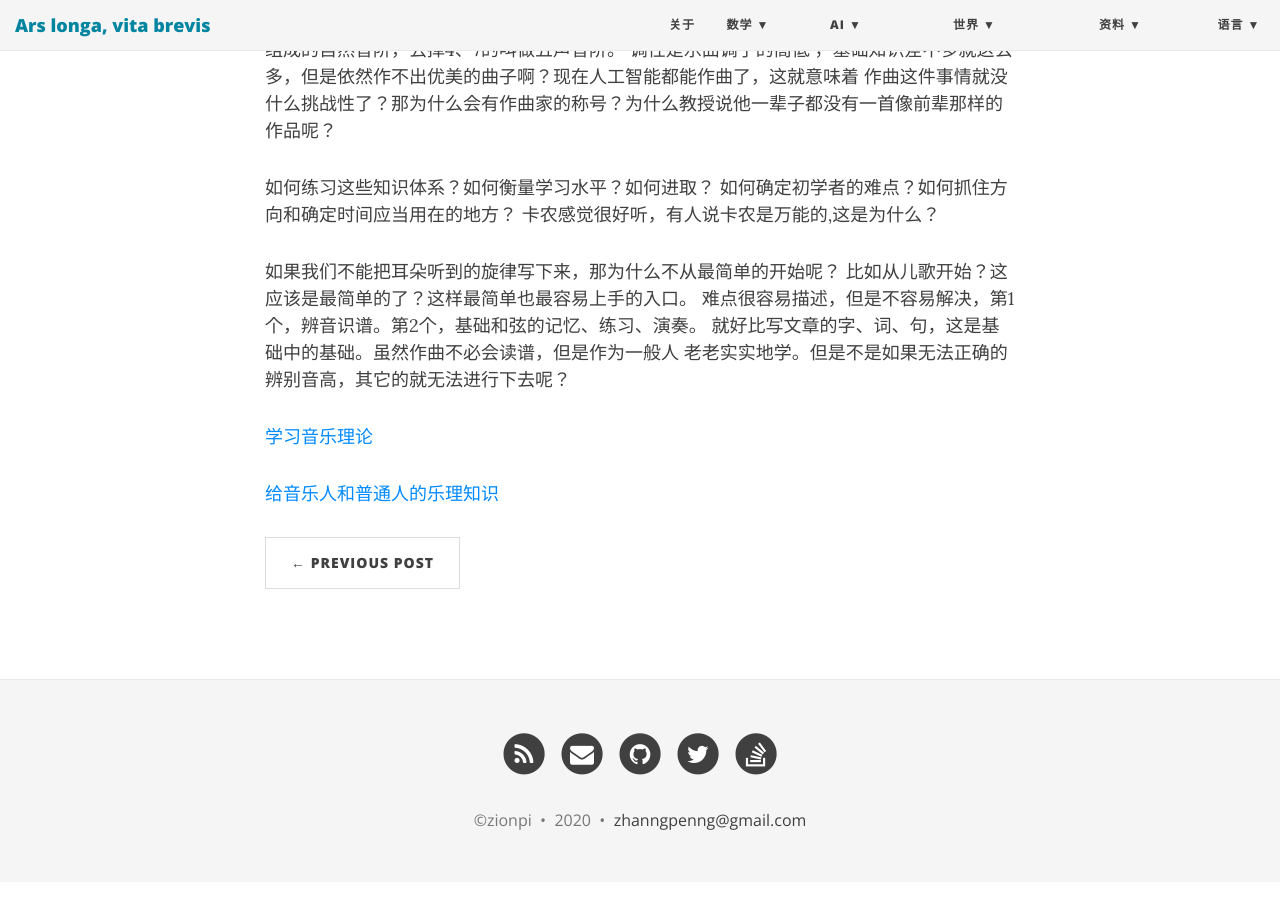
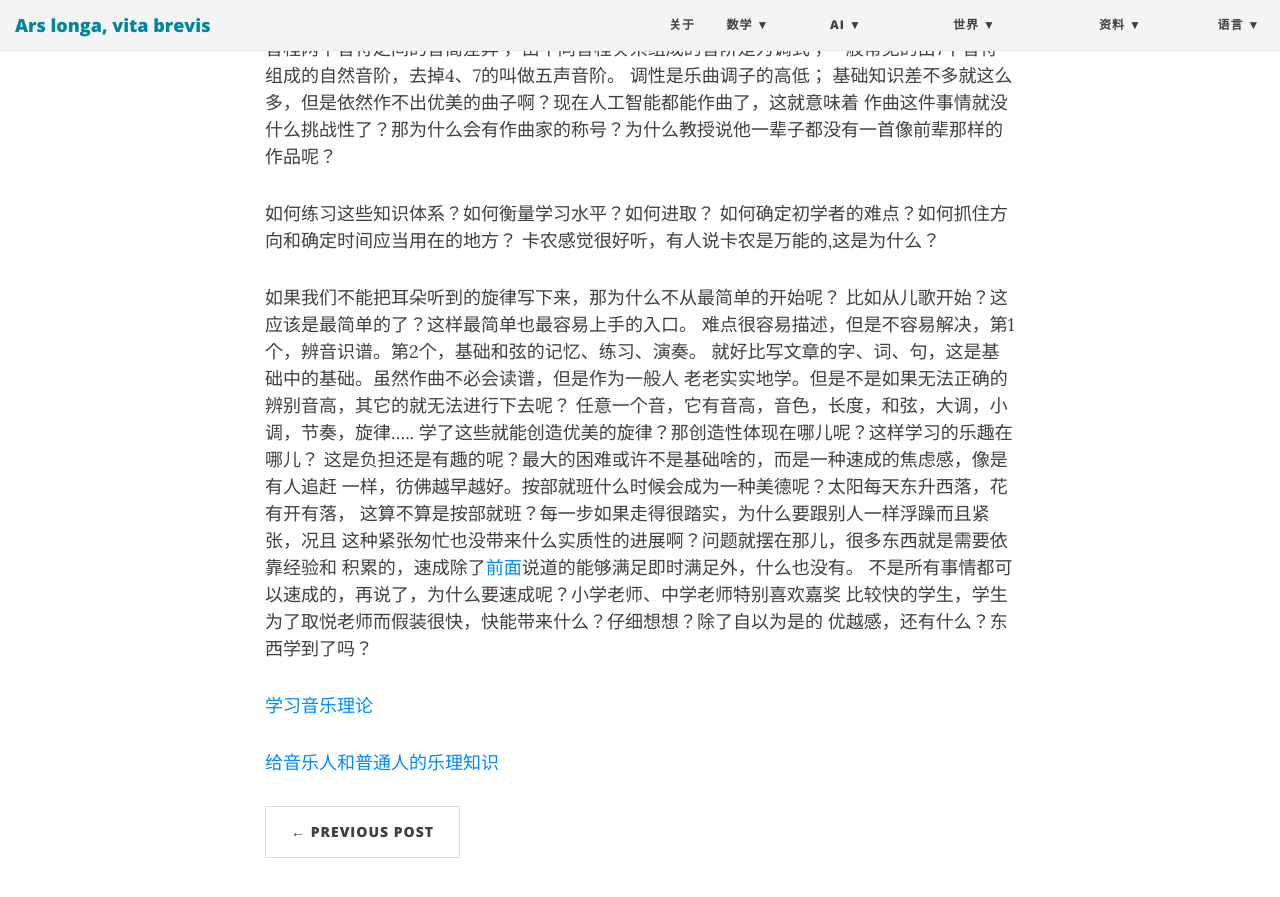
Before and after one commit to ZionPi/zionpi.github.io, a Jekyll site: the page built from _posts/2020-01-02-how-to-compose-music.md, in a window 1280 px wide and 900 px high, scrolled down 1286 px. Shown: the top 897 px of the window. Built offline with Jekyll 4.4.1, drawn with Linux system fonts in a browser that asks for light colours; nearby versions of some CDN libraries; some of the changed text lies outside the part shown.

Commit message:
add more complain

```diff
--- a/_posts/2020-01-02-how-to-compose-music.md
+++ b/_posts/2020-01-02-how-to-compose-music.md
@@ -7,6 +7,7 @@ title: 如何作曲？
 除了学习基础的理论外，旋律从哪儿呢？歌词如何匹配，如何唱出来？动机是怎么产生的呢？这问题太艰难，几乎无法把它砸开。找一个合适的老师，踏踏实实地学习基础，对基础的不确定性和怀疑特别影响后面的工作。
 有一些基础模糊的概念需要厘清：
 - 必须要懂乐理才能谱曲吗？
+- 作曲如果是机械化的，人工智能也能作曲了，人类的创造性体现在哪儿？
 - 什么是节奏?
 - 没有办法去辨别音高怎么办？
 - 一段旋律来了可以重复唱出来，但是无法确定开始的那个音是什么？调式怎么确定？
@@ -54,6 +55,16 @@ title: 如何作曲？
 难点很容易描述，但是不容易解决，第1个，辨音识谱。第2个，基础和弦的记忆、练习、演奏。
 就好比写文章的字、词、句，这是基础中的基础。虽然作曲不必会读谱，但是作为一般人
 老老实实地学。但是不是如果无法正确的辨别音高，其它的就无法进行下去呢？
+任意一个音，它有音高，音色，长度，和弦，大调，小调，节奏，旋律.....
+学了这些就能创造优美的旋律？那创造性体现在哪儿呢？这样学习的乐趣在哪儿？
+这是负担还是有趣的呢？最大的困难或许不是基础啥的，而是一种速成的焦虑感，像是有人追赶
+一样，彷佛越早越好。按部就班什么时候会成为一种美德呢？太阳每天东升西落，花有开有落，
+这算不算是按部就班？每一步如果走得很踏实，为什么要跟别人一样浮躁而且紧张，况且
+这种紧张匆忙也没带来什么实质性的进展啊？问题就摆在那儿，很多东西就是需要依靠经验和
+积累的，速成除了[前面]()说道的能够满足即时满足外，什么也没有。
+不是所有事情都可以速成的，再说了，为什么要速成呢？小学老师、中学老师特别喜欢嘉奖
+比较快的学生，学生为了取悦老师而假装很快，快能带来什么？仔细想想？除了自以为是的
+优越感，还有什么？东西学到了吗？
 
 [学习音乐理论]({{ site.baseurl }}{% link _posts/2014-09-01-learn-music-theory.md %})
 
```
